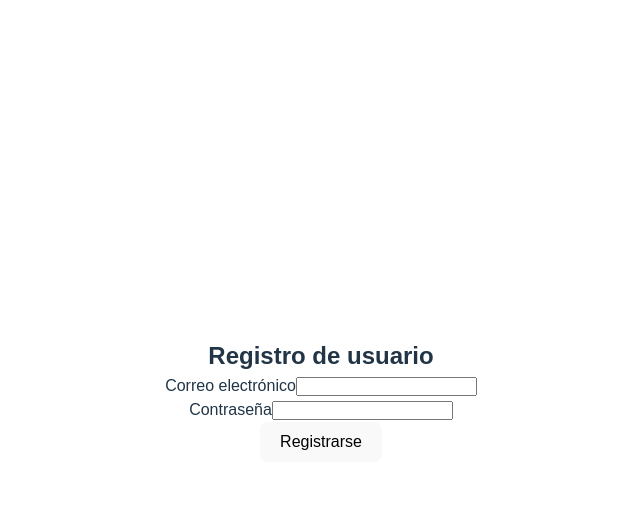
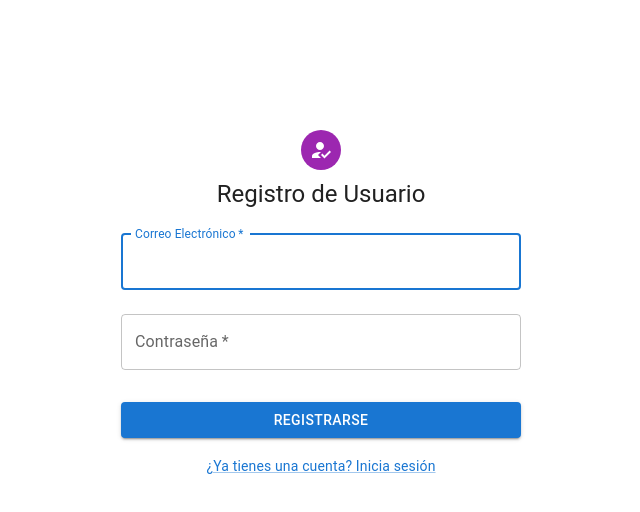
Before and after one commit to Braslyvm/-Proyecto-1-Dise-o-Hacienda, a React (Vite) app in the folder Proyecto-Hacienda/: page /Registro in a window 1280 px wide. Shown: the top 512 px of the page, without its empty margins (319-959 px from the left). Built offline with nearby package versions, Linux system fonts and the light colour scheme.

Commit message:
se agrega la mejora en ui del registro de usuario

```diff
--- a/Proyecto-Hacienda/src/Logeo/Logeo.jsx
+++ b/Proyecto-Hacienda/src/Logeo/Logeo.jsx
@@ -7,6 +7,7 @@
 import Grid from '@mui/material/Grid';
 import Box from '@mui/material/Box';
 import LockOutlinedIcon from '@mui/icons-material/LockOutlined';
+import HowToRegIcon from '@mui/icons-material/HowToReg';
 import Typography from '@mui/material/Typography';
 import { useNavigate } from 'react-router-dom';
 import { app } from './Autentificacion'; // Asegúrate de que este archivo esté configurado correctamente
@@ -46,7 +47,7 @@
       backgroundColor: '#ffffff',
       padding: '0 20px',
       overflow: 'hidden',
-      marginTop: '-200px', // Ajusta este valor según sea necesario
+      marginTop: '-200px',
     }}>
       <CssBaseline />
       <Avatar sx={{ m: 1, bgcolor: 'secondary.main' }}>
--- a/Proyecto-Hacienda/src/Logeo/Registro.jsx
+++ b/Proyecto-Hacienda/src/Logeo/Registro.jsx
@@ -1,11 +1,18 @@
 import React, { useState } from 'react';
+import Avatar from '@mui/material/Avatar';
+import Button from '@mui/material/Button';
+import CssBaseline from '@mui/material/CssBaseline';
+import TextField from '@mui/material/TextField';
+import Link from '@mui/material/Link';
+import Grid from '@mui/material/Grid';
+import Box from '@mui/material/Box';
+import HowToRegIcon from '@mui/icons-material/HowToReg';
+import Typography from '@mui/material/Typography';
 import { useNavigate } from 'react-router-dom';
-import './Logeo.css';
-import { app } from './Autentificacion';
 import firebase from 'firebase/compat/app';
 import 'firebase/compat/auth';
 
-function Registro() {
+export default function Registro() {
   const [email, setEmail] = useState('');
   const [password, setPassword] = useState('');
   const [error, setError] = useState('');
@@ -18,10 +25,10 @@
         .then((userCredential) => {
           const user = userCredential.user;
           console.log('Usuario registrado:', user);
-          navigate('/logeo');
+          navigate('/logeo'); // Redirigir al login después del registro
         })
         .catch((error) => {
-          setError(error.message);
+          setError(error.message); // Manejar error si ocurre
         });
     } else {
       setError('Por favor, ingresa tu correo y contraseña');
@@ -29,37 +36,69 @@
   };
 
   return (
-    <div className="l-logeo-container">
-
-      {error && <p className="l-error">{error}</p>}
-      <form className="l-form" onSubmit={handleSubmit}>
-      <h2 className="l-h2">Registro de usuario</h2>
-        <div className="l-input-group">
-          <label htmlFor="email" className="l-label">Correo electrónico</label>
-          <input
-            type="email"
+    <Box sx={{
+      display: 'flex',
+      flexDirection: 'column',
+      alignItems: 'center',
+      justifyContent: 'center',
+      height: '100vh',
+      backgroundColor: '#ffffff',
+      padding: '0 20px',
+      overflow: 'hidden',
+      marginTop: '-200px',
+    }}>
+      <CssBaseline />
+      <Avatar sx={{ m: 1, bgcolor: 'secondary.main' }}>
+        <HowToRegIcon />
+      </Avatar>
+      <Typography component="h1" variant="h5">
+        Registro de Usuario
+      </Typography>
+      {error && <Typography color="error" variant="body2" sx={{ mt: 2 }}>{error}</Typography>} {/* Mensaje de error */}
+      <Box component="form" onSubmit={handleSubmit} noValidate sx={{ mt: 1, width: '100%', maxWidth: '400px' }}>
+        <TextField
+          variant="outlined"
+          margin="normal"
+          required
+          fullWidth
           id="email"
-            className="l-input"
+          label="Correo Electrónico"
+          name="email"
+          autoComplete="email"
+          autoFocus
           value={email}
           onChange={(e) => setEmail(e.target.value)}
+        />
+        <TextField
+          variant="outlined"
+          margin="normal"
           required
-          />
-        </div>
-        <div className="l-input-group">
-          <label htmlFor="password" className="l-label">Contraseña</label>
-          <input
+          fullWidth
+          name="password"
+          label="Contraseña"
           type="password"
           id="password"
-            className="l-input"
+          autoComplete="new-password"
           value={password}
           onChange={(e) => setPassword(e.target.value)}
-            required
         />
-        </div>
-        <button type="submit" className="l-button">Registrarse</button>
-      </form>
-    </div>
+        <Button
+          type="submit"
+          fullWidth
+          variant="contained"
+          color="primary"
+          sx={{ mt: 3, mb: 2 }}
+        >
+          Registrarse
+        </Button>
+        <Grid container justifyContent="center">
+          <Grid item>
+            <Link href="/logeo" variant="body2">
+              {"¿Ya tienes una cuenta? Inicia sesión"}
+            </Link>
+          </Grid>
+        </Grid>
+      </Box>
+    </Box>
   );
 }
-
-export default Registro;
```
Lines whose indentation alone changed are shown as unchanged.
